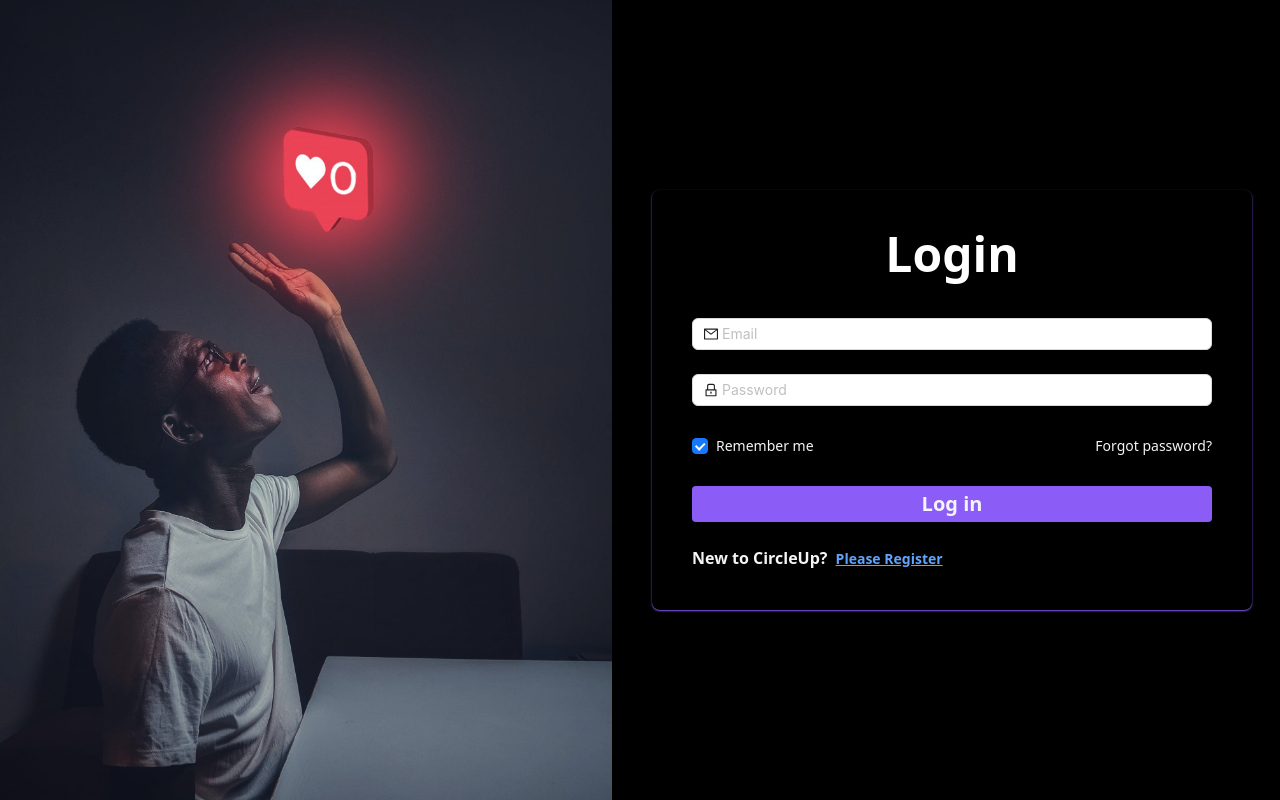
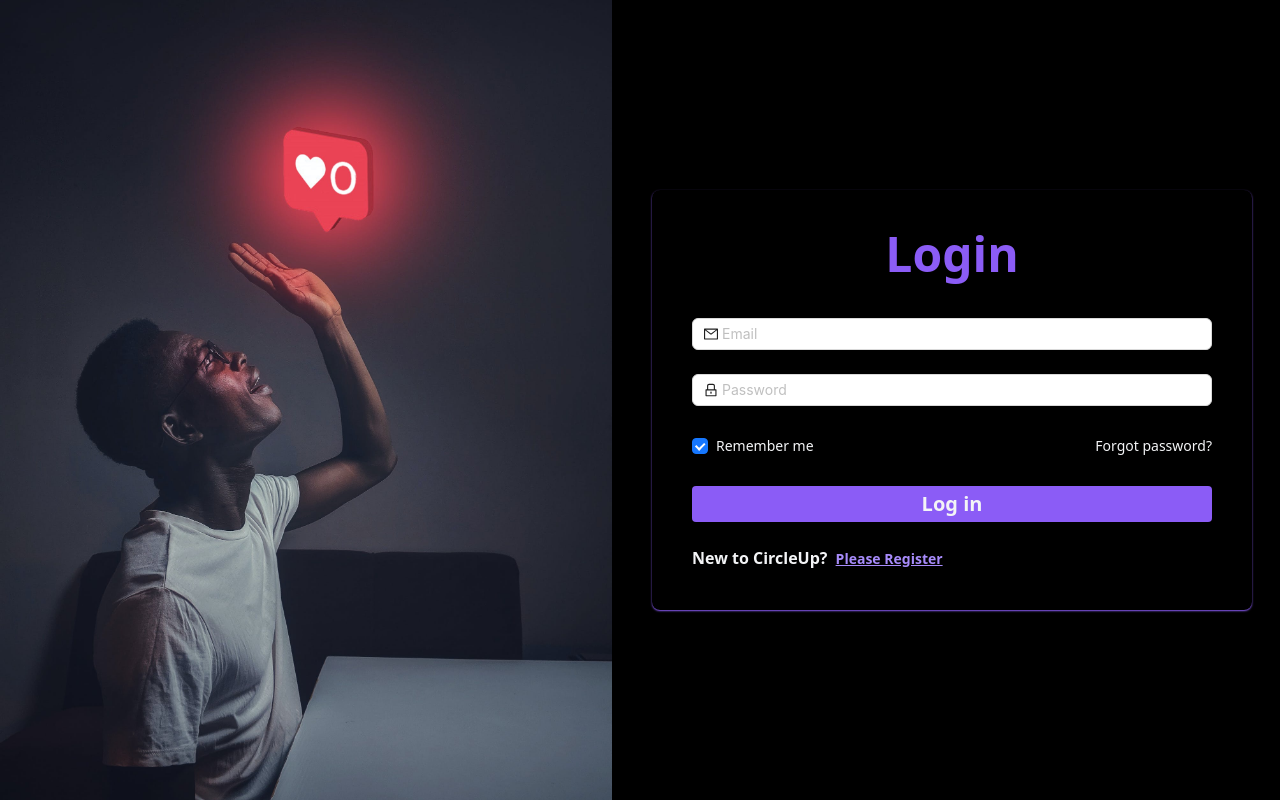
Before and after one commit to pixprocoder/social-media-app, a Next.js app: page /auth in a window 1280 px wide. Built offline with nearby package versions, Linux system fonts and the light colour scheme.

Commit message:
welcomeing login register page style finished

```diff
--- a/src/Components/authentication/Login.tsx
+++ b/src/Components/authentication/Login.tsx
@@ -44,7 +44,9 @@ const Login = () => {
 
   return (
     <div className="lg:w-[600px]  p-10 shadow-sm bg-transparent shadow-violet-500 rounded-lg">
-      <h2 className="text-center font-bold text-5xl mb-10 text-white">Login</h2>
+      <h2 className="text-center font-bold text-5xl mb-10  text-violet-500">
+        Login
+      </h2>
       <Form
         name="normal_login"
         className="login-form"
@@ -101,7 +103,7 @@ const Login = () => {
           New to CircleUp? {"  "}
           <button
             onClick={() => dispatch(changeAuthState())}
-            className="text-blue-400 underline text-sm ml-1"
+            className="hover:text-violet-400 text-violet-400 underline text-sm ml-1"
           >
             Please Register
           </button>{" "}
--- a/src/Components/authentication/Register.tsx
+++ b/src/Components/authentication/Register.tsx
@@ -54,7 +54,7 @@ const Register = () => {
 
   return (
     <div className="lg:w-[600px]  p-10 shadow-sm bg-transparent shadow-violet-500 rounded-lg">
-      <h2 className="text-center font-bold text-5xl mb-10  text-white">
+      <h2 className="text-center font-bold text-5xl mb-10  text-violet-500">
         Register
       </h2>
       <Form
@@ -153,7 +153,7 @@ const Register = () => {
           Already Have an Account?{" "}
           <button
             onClick={() => dispatch(changeAuthState())}
-            className="text-blue-400 underline ml-2 text-sm "
+            className="hover:text-violet-400 text-violet-400  underline ml-2 text-sm "
           >
             Please Login
           </button>{" "}
--- a/src/app/loading.tsx
+++ b/src/app/loading.tsx
@@ -1,7 +1,11 @@
+import { Spin } from "antd";
+
 const Loading = () => {
   return (
-    <div>
-      <h3>Loading ......</h3>
+    <div className="min-h-screen flex justify-center items-center">
+      <Spin size="large">
+        <div className="content" />
+      </Spin>
     </div>
   );
 };
```
